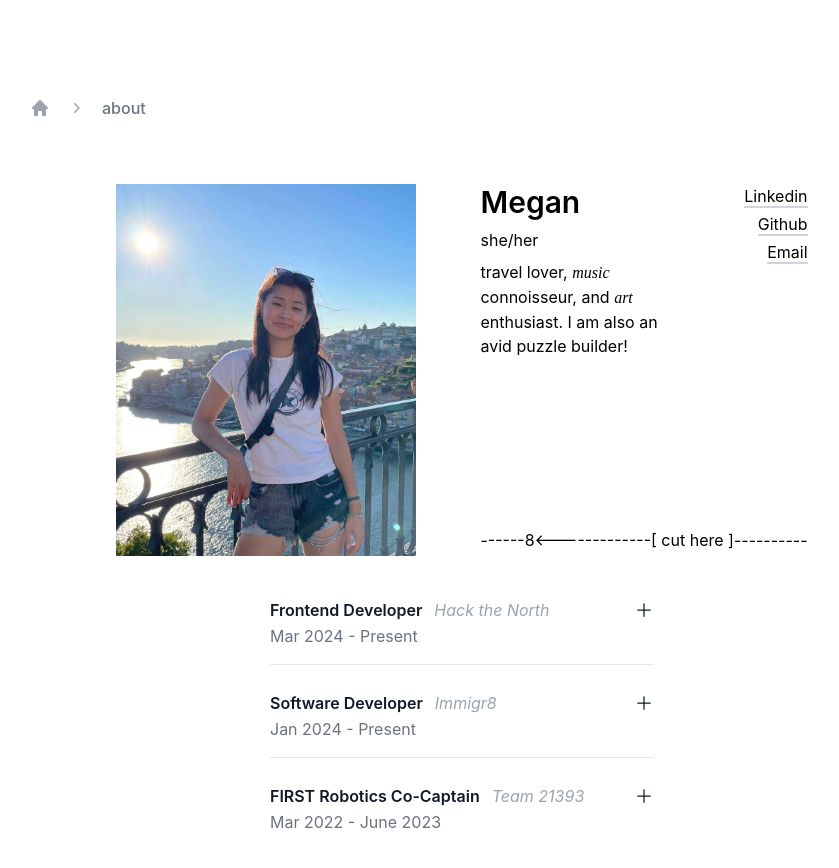
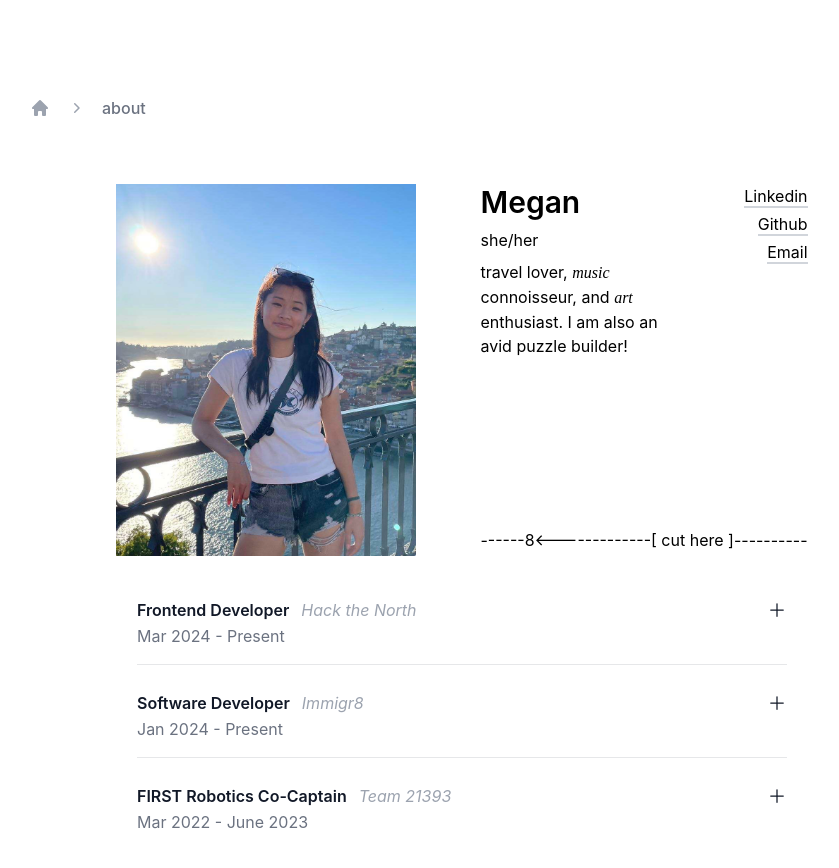
Before and after one commit to mw-171/web-portfolio, a Next.js app: page /about in a window 1280 px wide. Shown: the top 868 px of the page, without its empty margins (178-1017 px from the left). Built offline with nearby package versions, Linux system fonts and the light colour scheme.

Commit message:
fix spacoing

```diff
--- a/src/pages/about.tsx
+++ b/src/pages/about.tsx
@@ -150,7 +150,7 @@
             </div>
           </div>
         </div>
-        <div className="mx-auto px-4 md:px-8 lg:px-16 xl:px-64 2xl:px-96 pt-4 pb-8">
+        <div className="mx-auto max-w-[650px] pt-4 pb-8">
           <dl className="space-y-4 divide-y divide-gray-900/10">
             {experience.map((experience) => (
               <Disclosure as="div" key={experience.title} className="pt-6">
```
